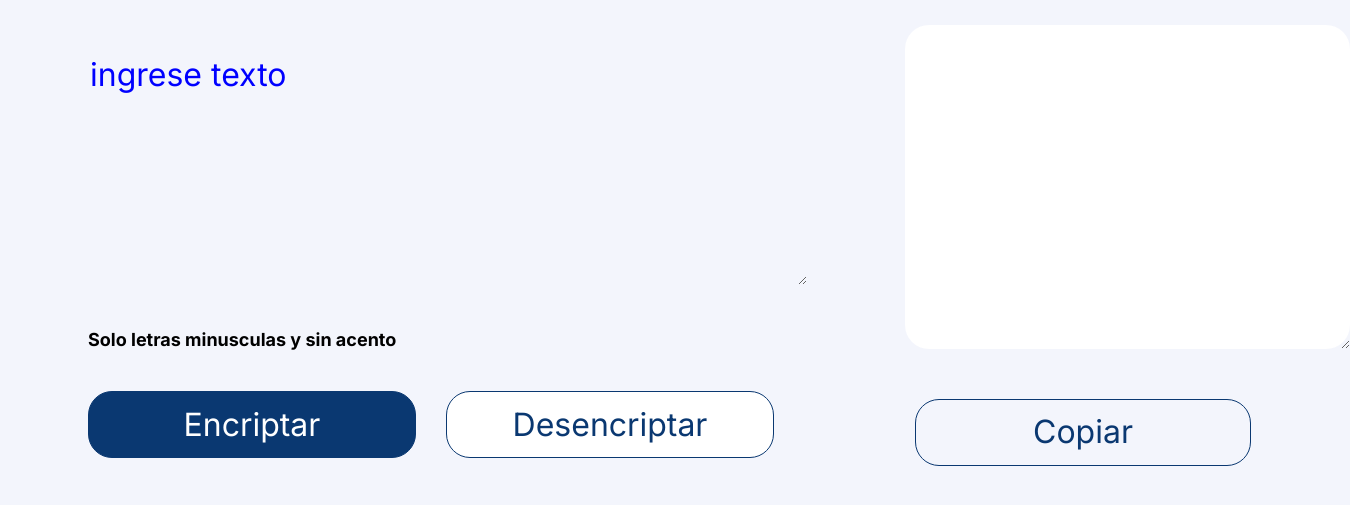
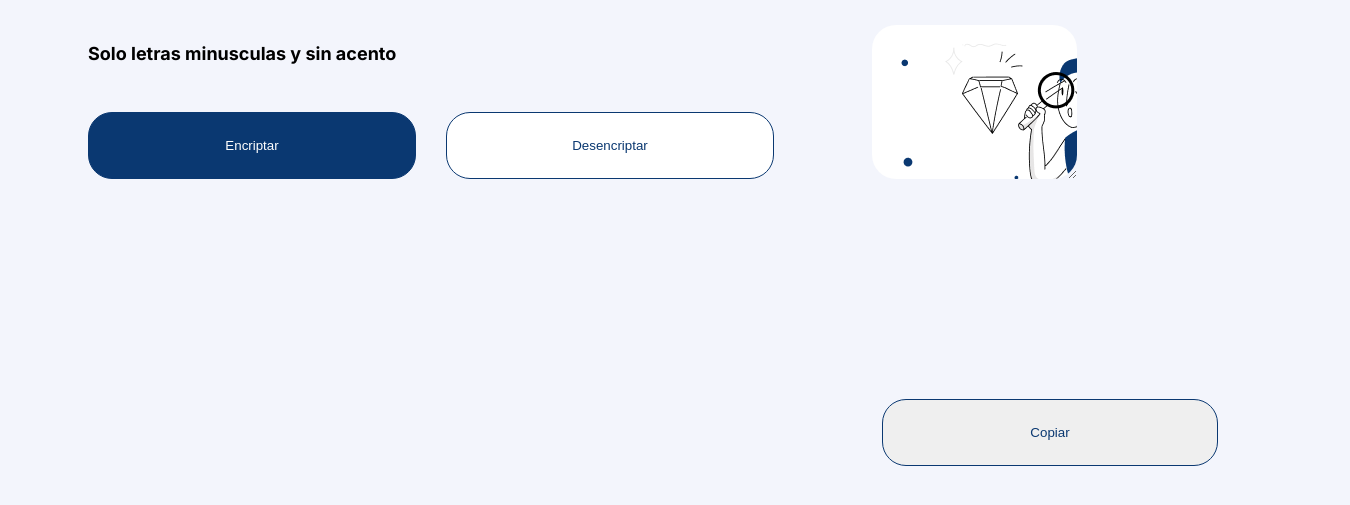
Before and after one commit to MANUEL581019/Encriptador, a plain HTML site: page index.html in a window 1280 px wide. Shown: the part 77-582 px from the top of the page, 1350 px wide, since content can reach past the window. Drawn offline with Linux system fonts and the light colour scheme.

Commit message:
Correxion

```diff
--- a/index.html
+++ b/index.html
@@ -1,10 +1,10 @@
 <!DOCTYPE html>
-<html lang="es">
+<html lang="en">
 <head>
     <meta charset="UTF-8">
     <meta name="viewport" content="width=device-width">
     <title>Encriptador</title>
-    <link rel="stylesheet" href="/style.css">
+    <link rel="stylesheet" href="style.css">
     <link rel="preconnect" href="https://fonts.googleapis.com">
     <link rel="preconnect" href="https://fonts.gstatic.com" crossorigin>
     <link href="https://fonts.googleapis.com/css2?family=Inter:wght@100..900&display=swap" rel="stylesheet">
@@ -16,7 +16,7 @@
     </header>
     <main>
     <section>
-        <textarea class="texto" cols="35" rows="7" placeholder="Ingrese texto"></textarea>
+
 
         <div>
             <h6 class="informacion">Solo letras minusculas y sin acento</h6>
@@ -35,6 +35,6 @@
         </div>
     </section>
 </main>
-<script src="/script.js"></script>
+<script src="script.js"></script>
 </body>
 </html>
--- a/style.css
+++ b/style.css
@@ -1,4 +1,4 @@
-*{
+body{
     background: #F3F5FC;
     font-family: Inter;
     font-size: 32px;
@@ -32,7 +32,7 @@ main{
 
 .mensaje{
    background: white;
-   background-image: url(/imagenes/Muñeco.png);
+   background-image: url(imagenes/Muñeco.jpg.png);
    background-repeat: no-repeat;
    border: none;
    border-radius: 24px;
```
